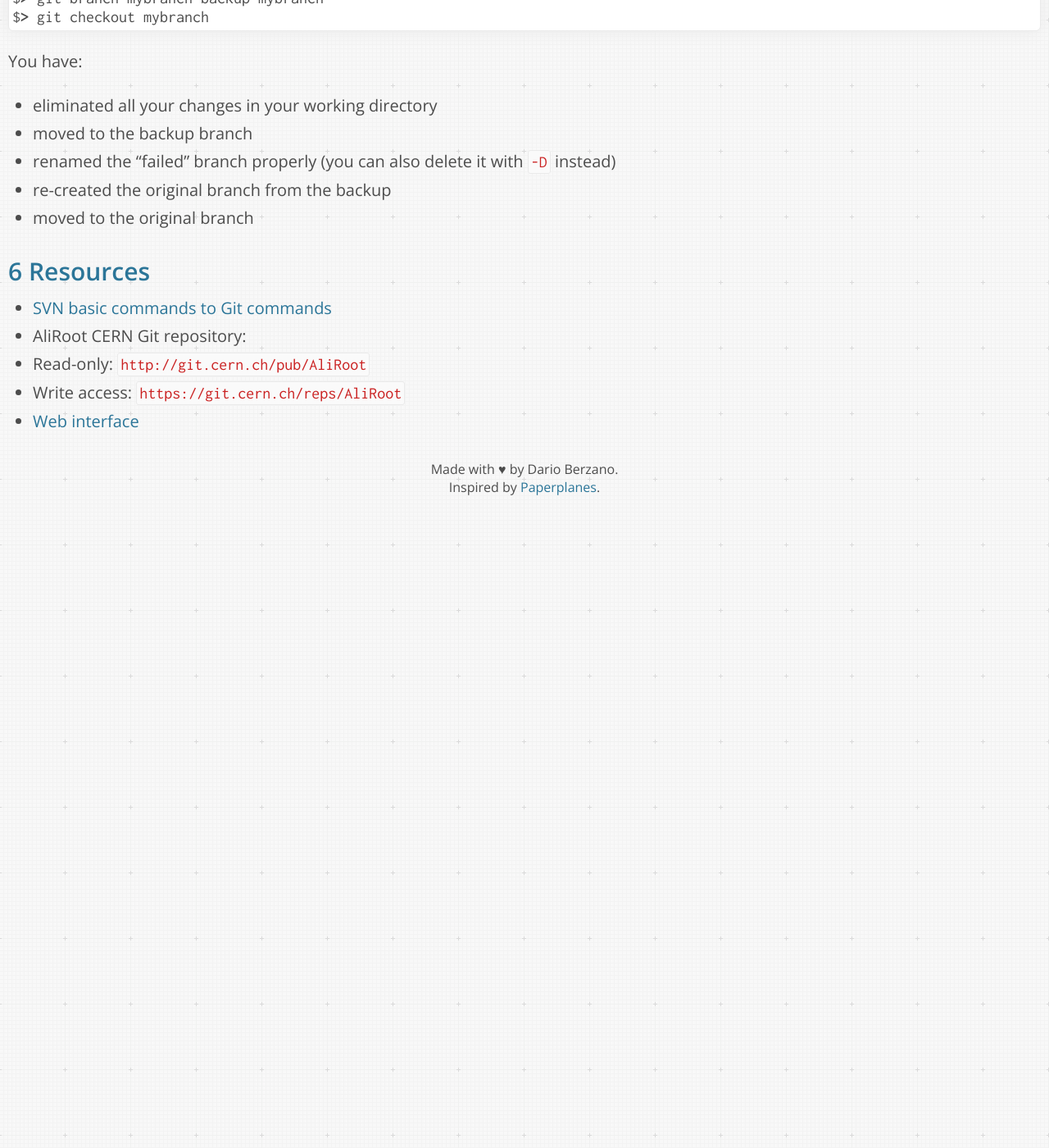
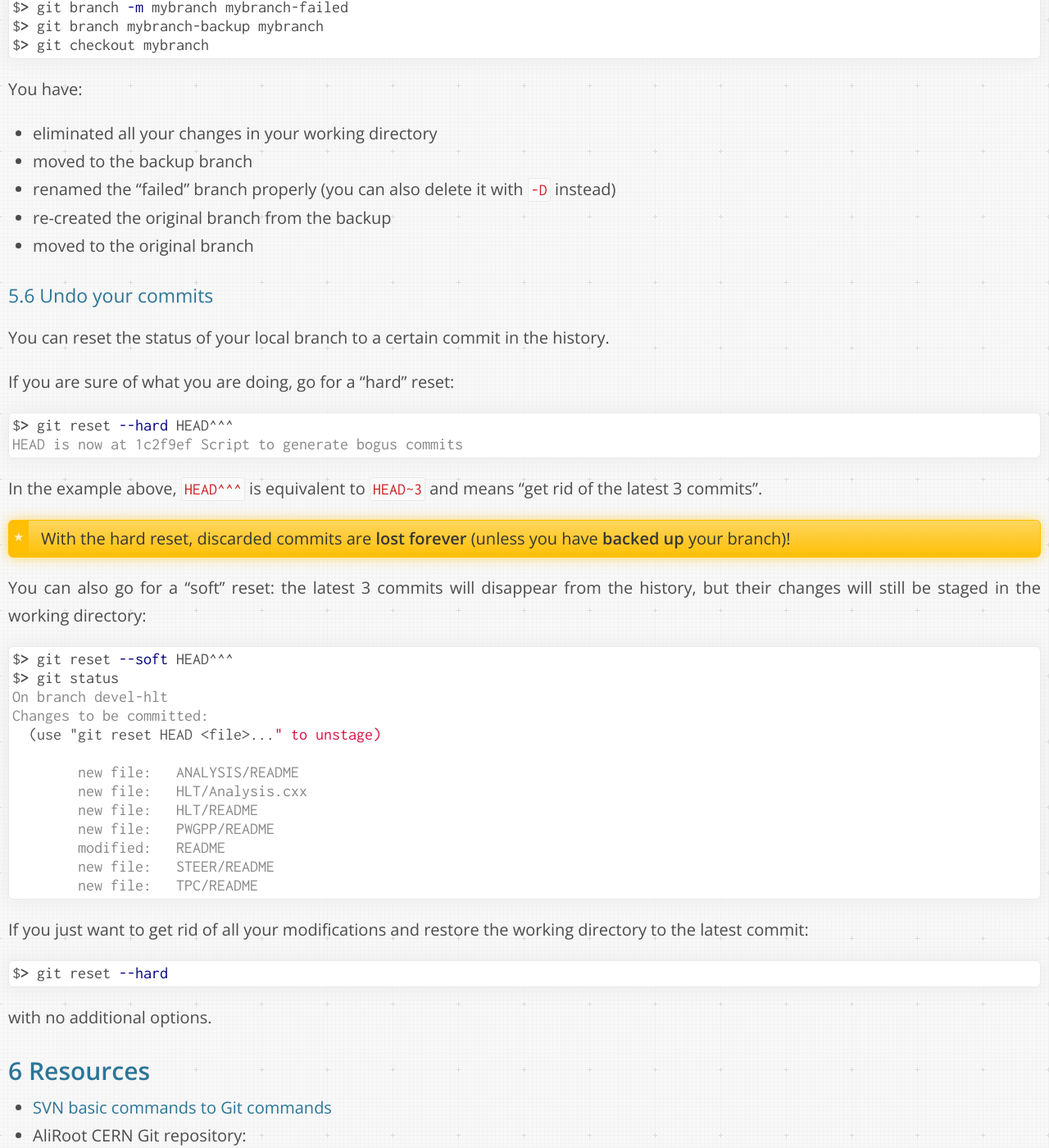
Before and after one commit to dberzano/dberzano.github.io, a Jekyll site: the page built from alice/git/index.md, in a window 1280 px wide and 1400 px high, scrolled down 31256 px. Shown: the whole window at 82% size. Built offline with Jekyll 4.4.1, drawn with Linux system fonts in a browser that asks for light colours; Markdown is read by kramdown in place of the engine named in the settings; before the commit the page ends 31886 px from its top, so only the background shows below that; some of the changed text lies outside the part shown.

Commit message:
GitTut: undo commits (reset)

````diff
--- a/alice/git/index.md
+++ b/alice/git/index.md
@@ -1336,6 +1336,53 @@ You have:
 * re-created the original branch from the backup
 * moved to the original branch
 
+
+### Undo your commits
+
+You can reset the status of your local branch to a certain commit in the
+history.
+
+If you are sure of what you are doing, go for a **"hard" reset**:
+
+```console
+$> git reset --hard HEAD^^^
+HEAD is now at 1c2f9ef Script to generate bogus commits
+```
+
+In the example above, `HEAD^^^` is equivalent to `HEAD~3` and means "get rid of
+the latest 3 commits".
+
+> With the hard reset, discarded commits are **lost forever** (unless you have
+> **backed up** your branch)!
+
+You can also go for a **"soft" reset**: the latest 3 commits will disappear from
+the history, but their changes will still be staged in the working directory:
+
+```console
+$> git reset --soft HEAD^^^
+$> git status
+On branch devel-hlt
+Changes to be committed:
+  (use "git reset HEAD <file>..." to unstage)
+
+	new file:   ANALYSIS/README
+	new file:   HLT/Analysis.cxx
+	new file:   HLT/README
+	new file:   PWGPP/README
+	modified:   README
+	new file:   STEER/README
+	new file:   TPC/README
+```
+
+If you just want to get rid of all your modifications and restore the working
+directory to the latest commit:
+
+```console
+$> git reset --hard
+```
+
+with no additional options.
+
 Resources
 ---------
 
````
